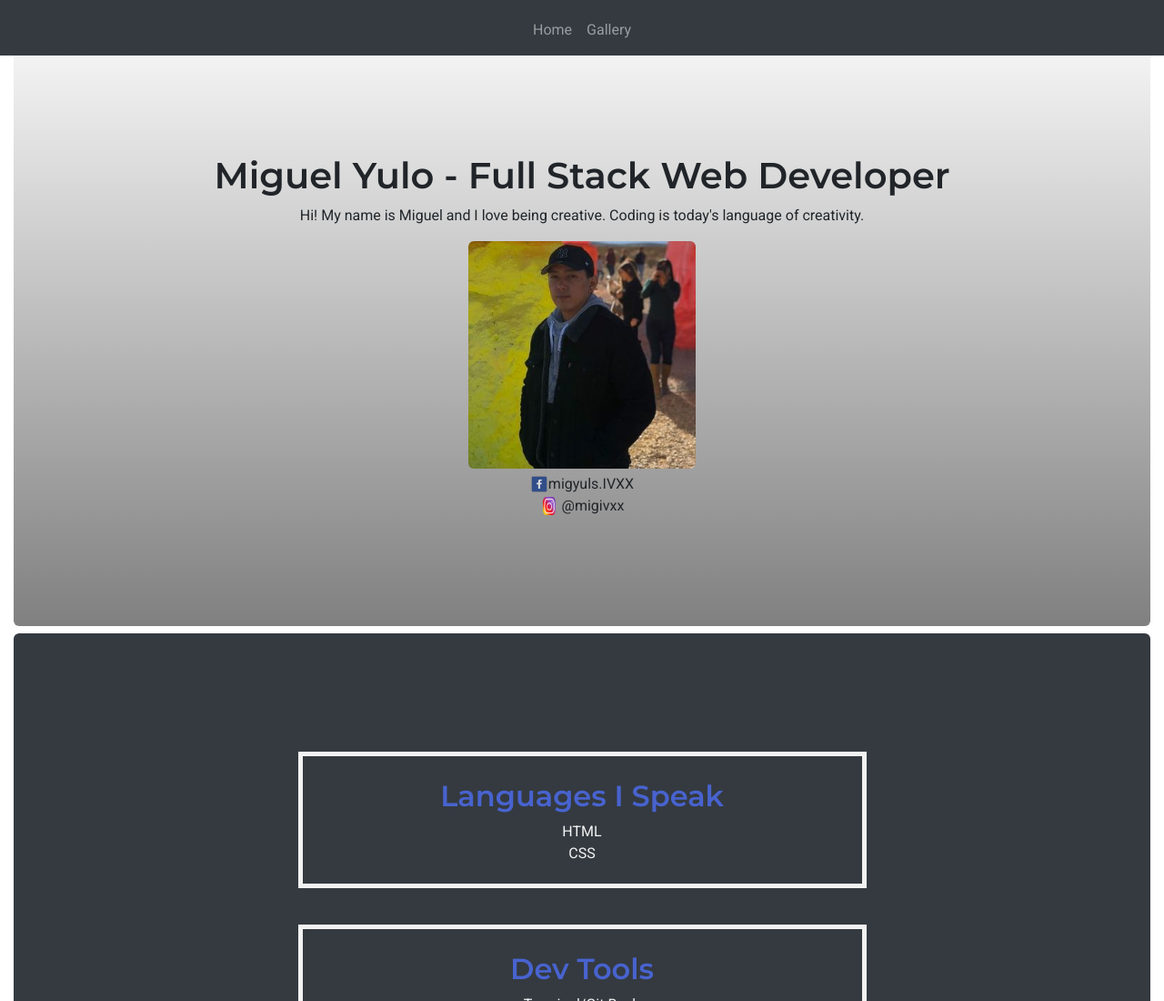
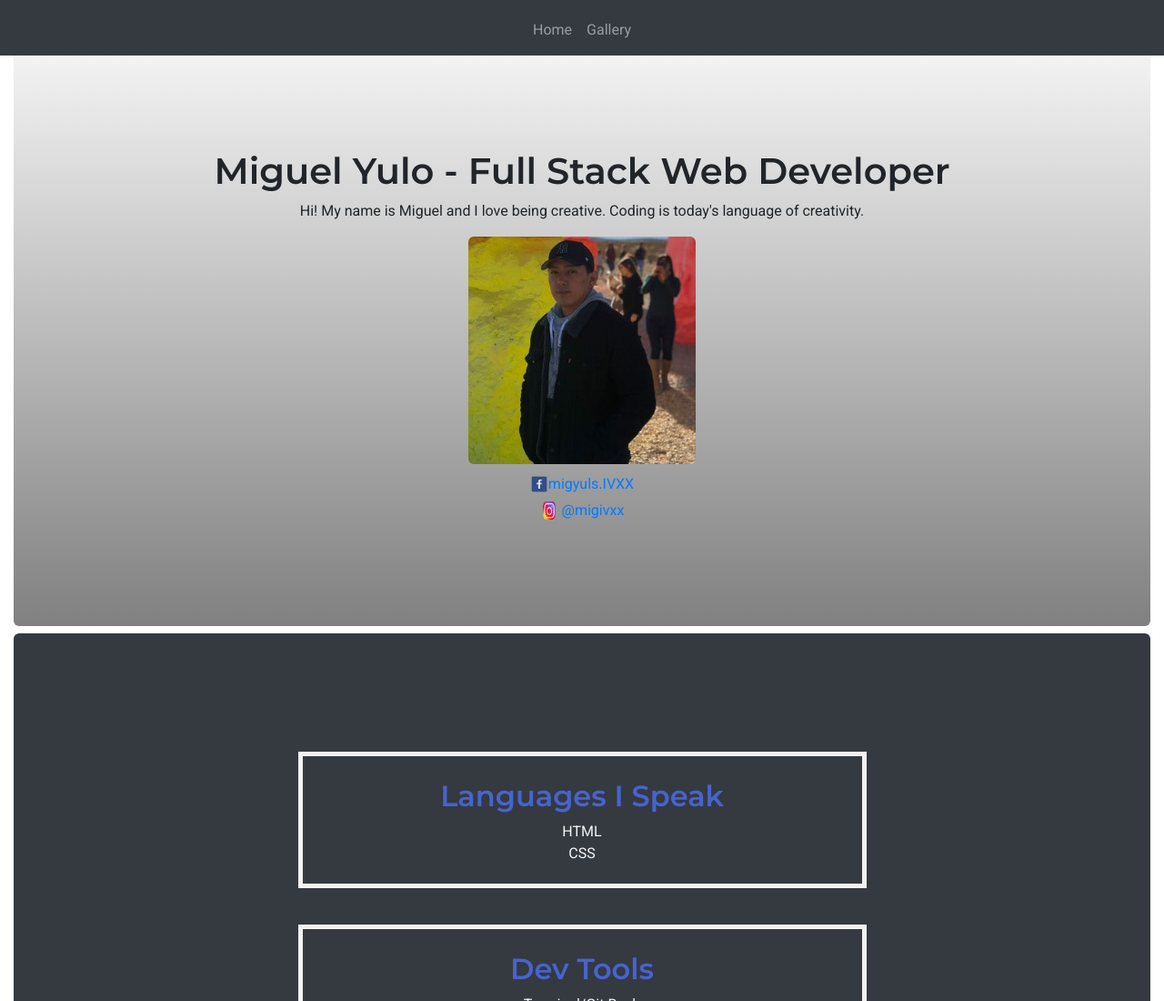
Before and after one commit to IVXXmig/fcb-portfolio-yulo, a plain HTML site: page index.html in a window 1280 px wide. Shown: the top 1100 px of the page at 91% size. Drawn offline with nearby package versions, Linux system fonts and the light colour scheme.

Commit message:
Update index.html

```diff
--- a/index.html
+++ b/index.html
@@ -57,11 +57,11 @@
 
 				<a>
 
-					<li id=FB><img id="facebook" src="images\fb.jpg" class="img-fluid">migyuls.IVXX</li>
+					<a href="https://www.facebook.com/migyuls.IVXX/" target="https://www.facebook.com/migyuls.IVXX/"><img id="facebook" src="images\FB.jpg" class="img-fluid">migyuls.IVXX</li>
 
 
 
-					<li id=insta><img id="instagram" src="images\instagram.jpg" class="img-fluid">
+					<a href="https://www.instagram.com/migivxx/?hl=en"target="https://www.instagram.com/migivxx/?hl=en"><img id="instagram" src="images\instagram.jpg" class="img-fluid">
 					@migivxx</li>
 
 				</a>
```
